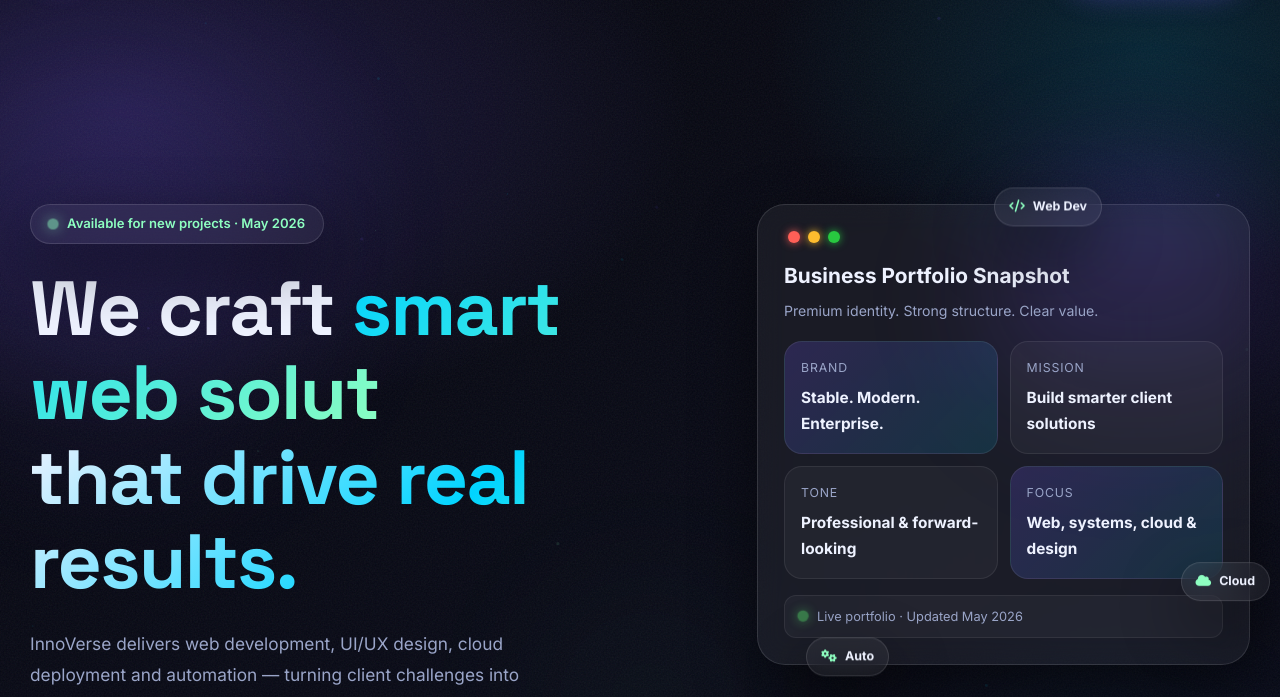
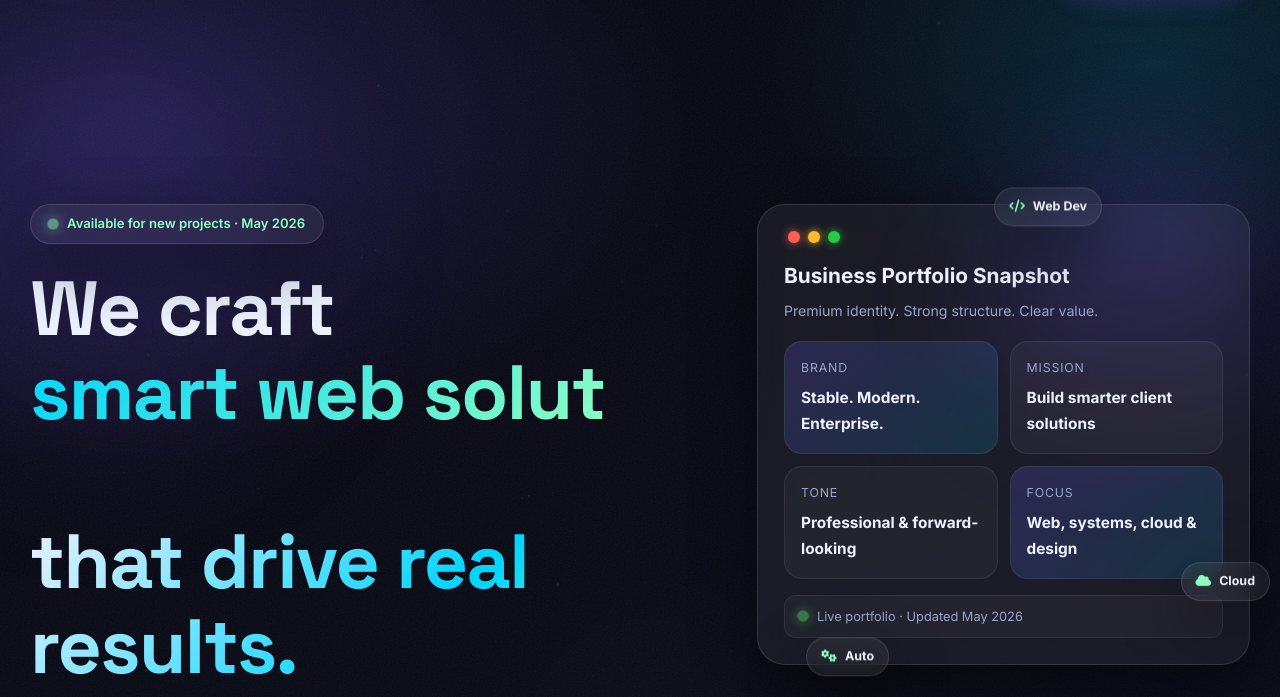
Before and after one commit to jenishgadhiya10/innoverseportfolio, a website: page index.html in a window 1280 px wide. Shown: the part 82-779 px from the top of the page. Drawn offline with nearby package versions, Linux system fonts and the light colour scheme.

Commit message:
Update index.html

```diff
--- a/index.html
+++ b/index.html
@@ -141,7 +141,13 @@
             <span class="badge-dot"></span>
             <span>Available for new projects · May 2026</span>
           </div>
-          <h1>We craft <span class="typed-text"></span><span class="typed-cursor" aria-hidden="true">|</span><br><span class="h1-sub">that drive real results.</span></h1>
+          <h1 class="hero-headline">
+            <span class="hero-line-prefix">We craft</span>
+            <span class="hero-line-typed">
+              <span class="typed-text"></span><span class="typed-cursor" aria-hidden="true">|</span>
+            </span>
+            <span class="h1-sub">that drive real results.</span>
+          </h1>
           <p class="hero-text">
             InnoVerse delivers web development, UI/UX design, cloud deployment and automation —
             turning client challenges into measurable, lasting outcomes.
```
